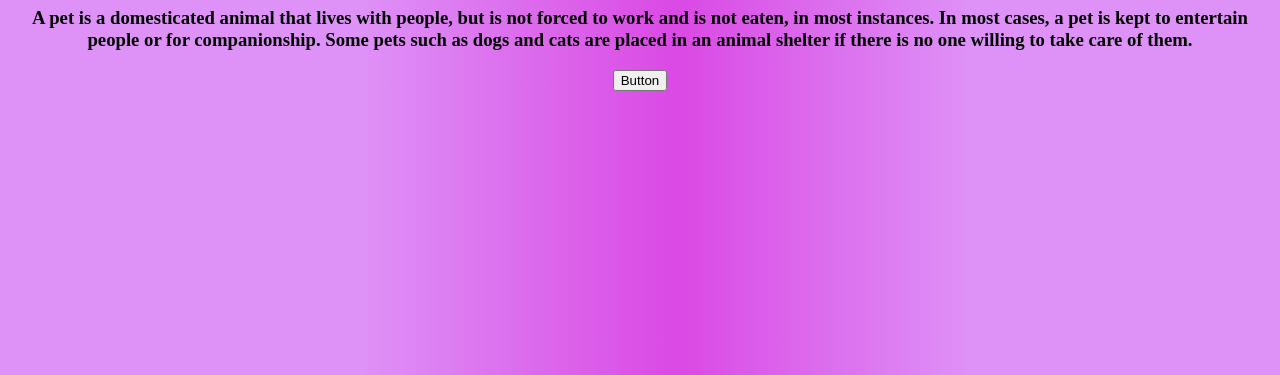
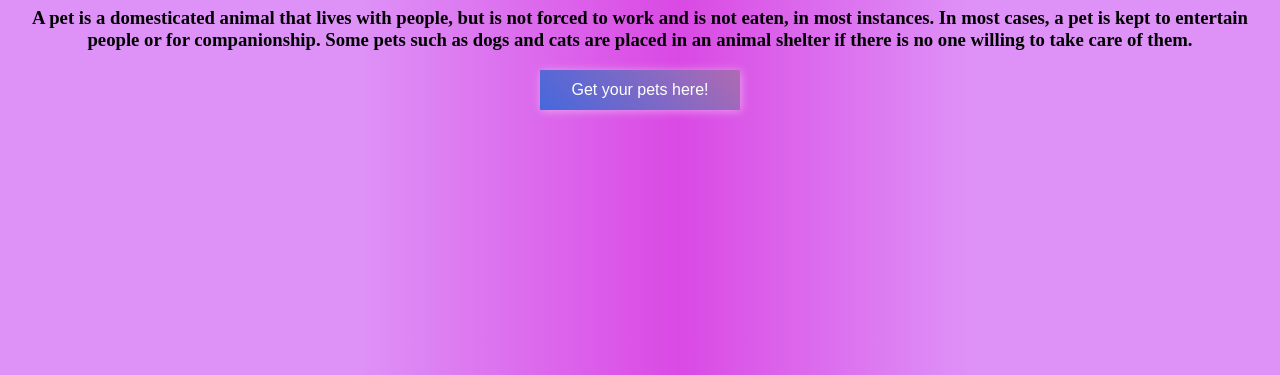
Before and after one commit to MaryamTissir/my-website, a plain HTML site: page index.html in a window 1280 px wide. Shown: the part 425-800 px from the top of the page. Drawn offline with Linux system fonts and the light colour scheme.

Commit message:
Update index.html

```diff
--- a/index.html
+++ b/index.html
@@ -13,7 +13,21 @@ background: linear-gradient(90deg, rgba(222,146,247,1) 28%, rgba(218,73,228,1) 5
 
 
 
-
+  .bn33 {
+  border: 5em;
+  cursor: pointer;
+  outline: none;
+  font-size: 16px;
+  -webkit-transform: translate(0);
+  transform: translate(0);
+  background-image: linear-gradient(45deg, #4568dc, #b06ab3);
+  padding: 0.7em 2em;
+  border-radius: 1px;
+  box-shadow: 1px 1px 10px rgba(255, 255, 255, 0.438);
+  -webkit-transition: box-shadow 0.25s;
+  transition: box-shadow 0.25s;
+  color: white;
+}
 
 </style>
 
@@ -32,7 +46,7 @@ background: linear-gradient(90deg, rgba(222,146,247,1) 28%, rgba(218,73,228,1) 5
 
 </h3>
 
-<a href="/"><button class="bn33">Button</button></a>
+<a href="/"><button class="bn33">Get your pets here!</button></a>
 
 
 
```
